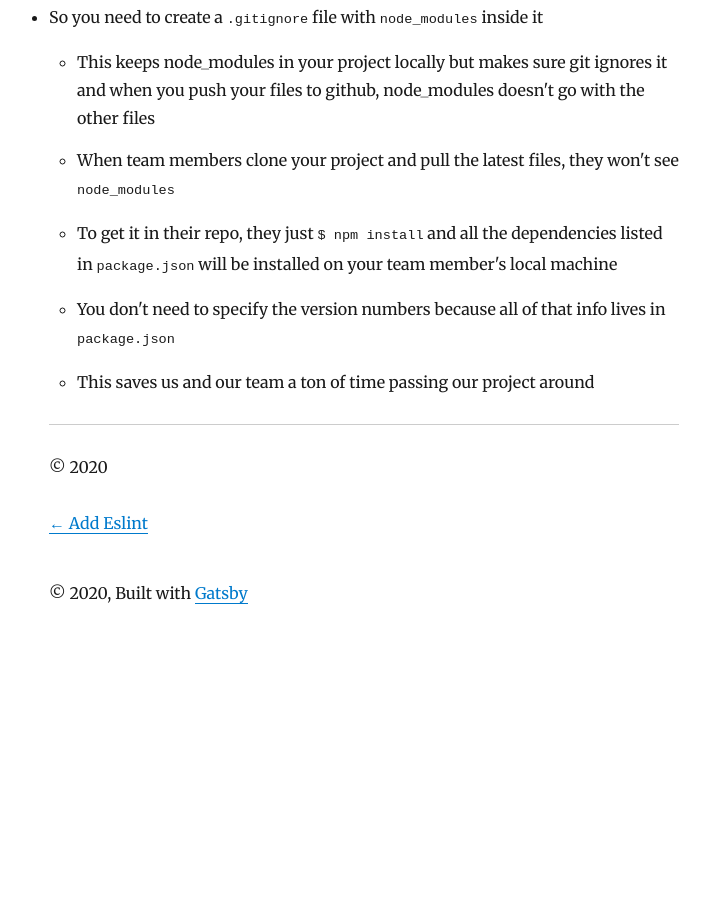
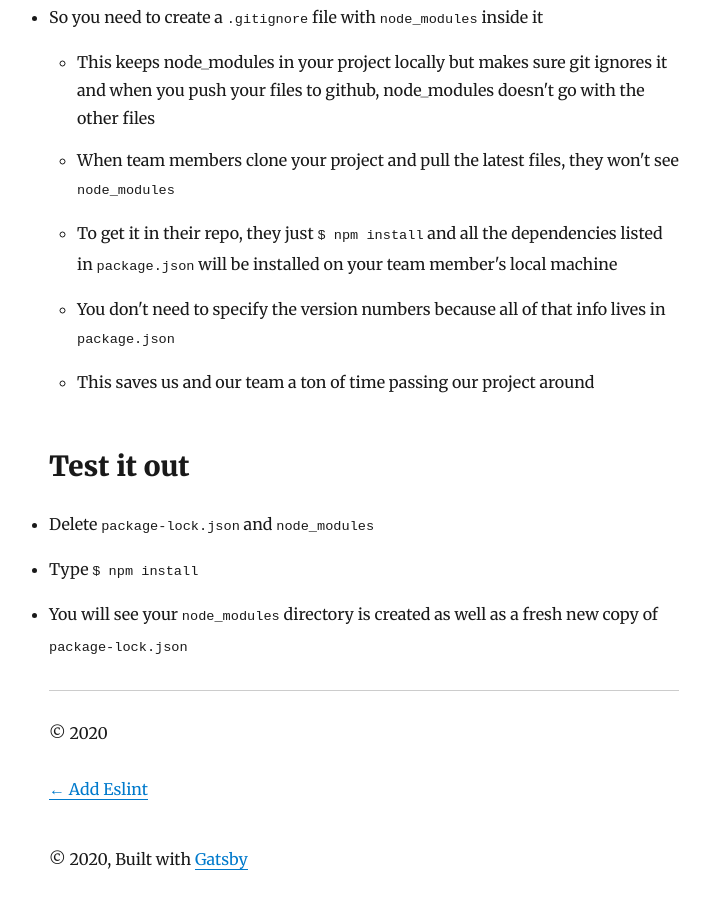
Before and after one commit to kingluddite/react-sensei-lunr-blog, a Gatsby site: page /gitignore/ in a window 1280 px wide. Shown: the part 456-1365 px from the top of the page, without its empty margins (276-986 px from the left). Before the commit the page ends 1105 px from the top, so only its background shows below. Built offline with nearby package versions, Linux system fonts and the light colour scheme; Gatsby itself is replaced by a stand-in of ours; some packages are replaced by stand-ins of ours.

Commit message:
Add test for gitignore blog

```diff
--- a/content/blog/gitignore/index.md
+++ b/content/blog/gitignore/index.md
@@ -15,3 +15,8 @@ description: What is .gitignore for?
     - To get it in their repo, they just `$ npm install` and all the dependencies listed in `package.json` will be installed on your team member's local machine
     - You don't need to specify the version numbers because all of that info lives in `package.json`
     - This saves us and our team a ton of time passing our project around
+
+## Test it out
+* Delete `package-lock.json` and `node_modules`
+* Type `$ npm install`
+* You will see your `node_modules` directory is created as well as a fresh new copy of `package-lock.json`
```
